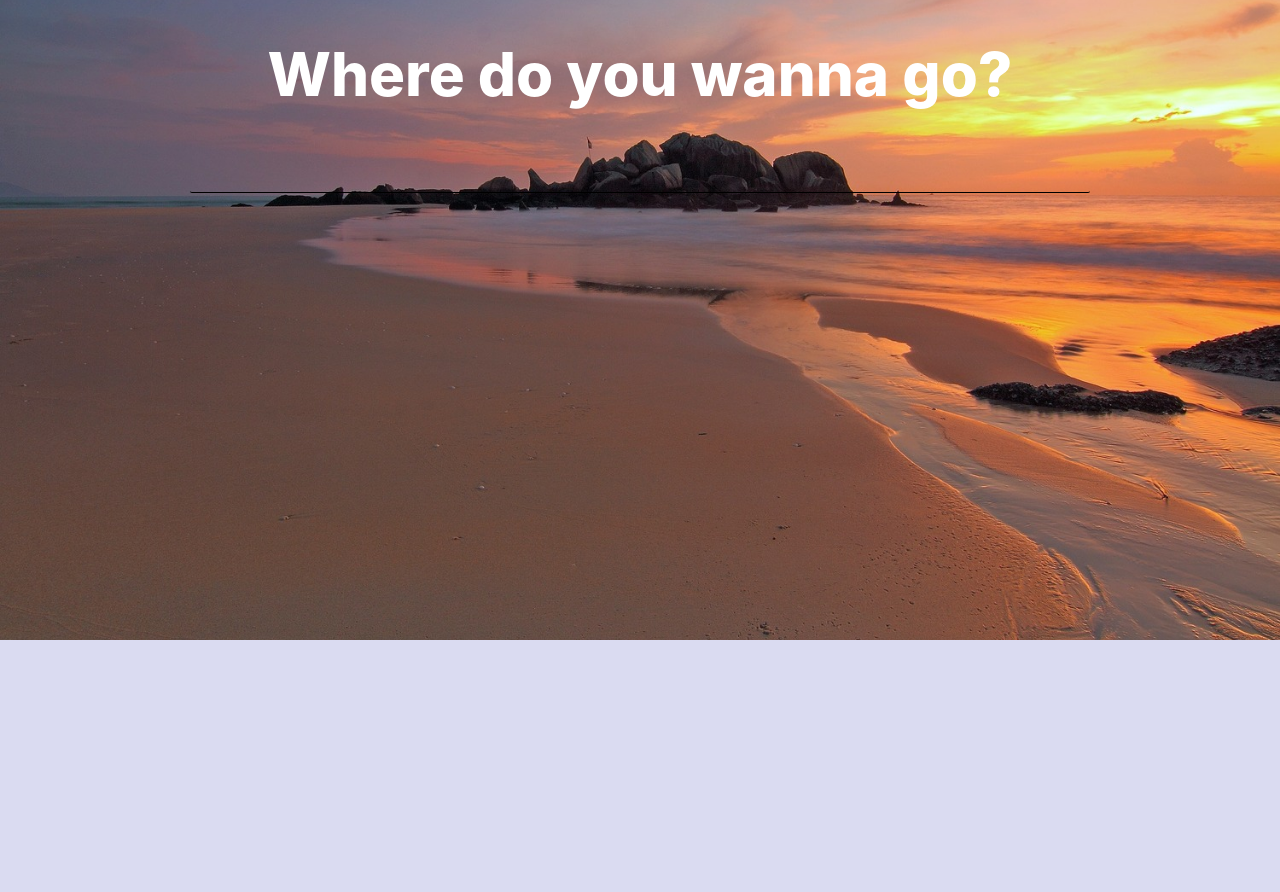
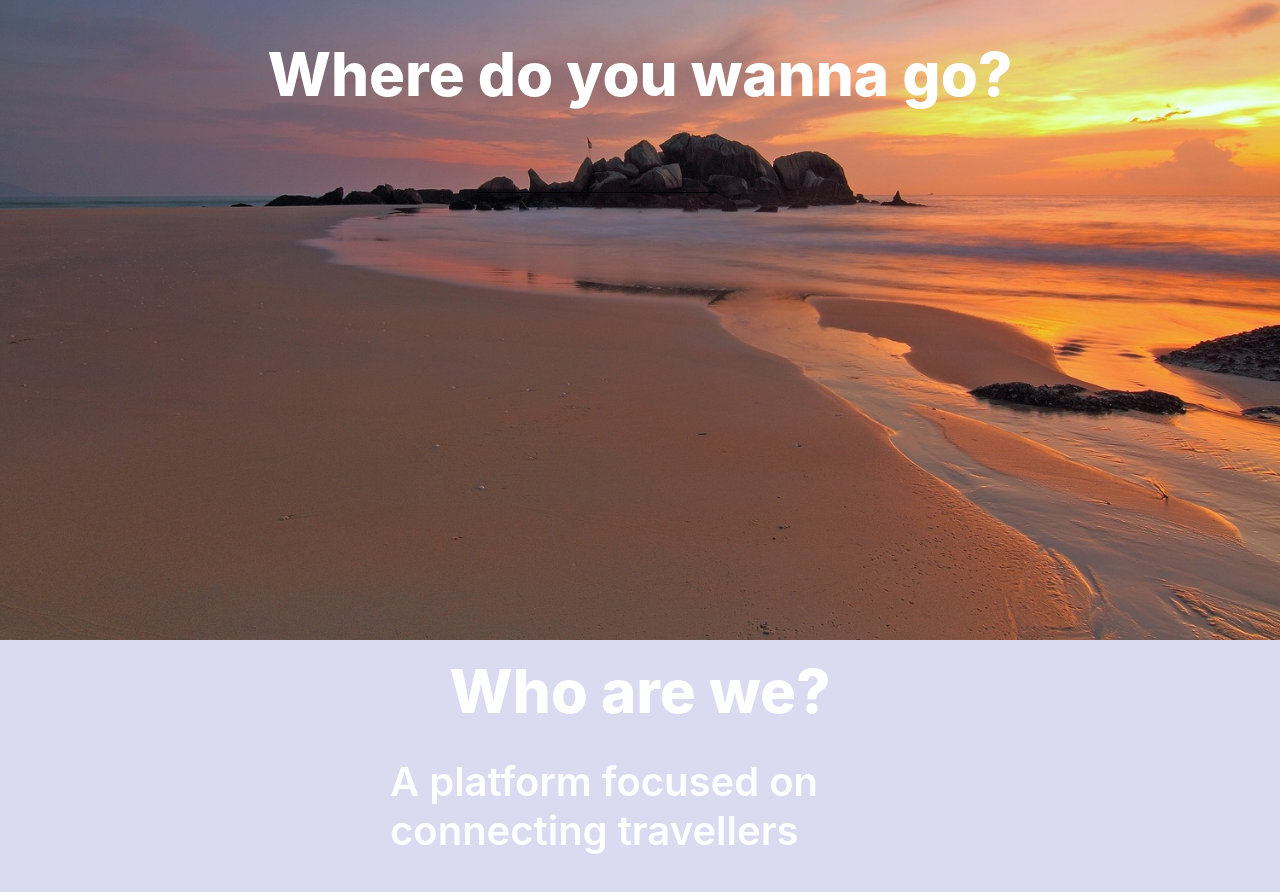
Before and after one commit to kaleckh/MyTravelSite, a React (Create React App) app: page /person/1 in a window 1280 px wide. Shown: the part 160-1052 px from the top of the page. Before the commit the page ends 800 px from the top, so only its background shows below. Built offline with nearby package versions, Linux system fonts and the light colour scheme.

Commit message:
commited

```diff
--- a/package.json
+++ b/package.json
@@ -3,6 +3,10 @@
   "version": "0.1.0",
   "private": true,
   "dependencies": {
+    "@emotion/react": "^11.10.5",
+    "@emotion/styled": "^11.10.5",
+    "@mui/icons-material": "^5.11.0",
+    "@mui/material": "^5.11.7",
     "@testing-library/jest-dom": "^5.16.5",
     "@testing-library/react": "^13.4.0",
     "@testing-library/user-event": "^13.5.0",
--- a/src/Components/Home.js
+++ b/src/Components/Home.js
@@ -6,6 +6,7 @@ import { useNavigate } from "react-router-dom";
 import { signOut } from "firebase/auth";
 import { auth } from "../Firebase";
 import Header from "./pieces/Header";
+
 
 function Home() {
   const Navigate = useNavigate();
--- a/src/Components/Home.module.css
+++ b/src/Components/Home.module.css
@@ -16,7 +16,7 @@ body {
     flex-direction: column;
     width: 100%;
     height: 100vh;
-    background-image: url("./Media/newResized.jpg");
+    background-image: url("./Media/loginphoto.jpg");
     background-size: cover;
     background-repeat: no-repeat;
     overflow: hidden;
--- a/src/Components/Person.js
+++ b/src/Components/Person.js
@@ -2,6 +2,7 @@ import styles from "./Person.module.css";
 import React, { useState, useEffect } from "react";
 import axios from "axios";
 import Header from "./pieces/Header";
+import SearchBar from "./pieces/SearchBar";
 
 import { useNavigate } from "react-router-dom";
 import { signOut, getAuth } from "firebase/auth";
@@ -65,6 +66,7 @@ function Person() {
   // }, []);
 
   return (
+    <>
       <div className={styles.wholeScreen}>
         <Header
           home={"Home"}
@@ -74,9 +76,18 @@ function Person() {
         />
         <div className={styles.container}>
           <div className={styles.title}>Where do you wanna go?</div>
-        <input type="text"  />
+          <SearchBar/>
         </div>
       </div>
+      <div className={styles.secondContainer}>
+        <div className={styles.title}>Who are we?</div>
+        <div>
+          <div className={styles.paragraph}>
+            A platform focused on connecting travellers
+          </div>
+        </div>
+      </div>
+    </>
   );
 }
 
--- a/src/Components/Person.module.css
+++ b/src/Components/Person.module.css
@@ -13,6 +13,14 @@
     font-weight: 800;
     margin: 15px;
     color: white;
+}
+
+.paragraph {
+    font-size: 40px;
+    font-weight: 600;
+    margin: 15px;
+    color: white;
+    width: 500px;
 }
 
 .container {
@@ -35,3 +43,10 @@ input {
 input:focus {
     outline: none;
 }
+
+.secondContainer {
+    height: 100vh;
+    display: flex;
+    align-items: center;
+    flex-direction: column;
+}
--- a/src/Components/pieces/Header.js
+++ b/src/Components/pieces/Header.js
@@ -1,16 +1,17 @@
 import React from "react";
+import { useNavigate } from "react-router-dom";
 import "./Header.css";
 
 
 export default function Header(props) {
-
+  const navigate = useNavigate()
 
   return (
     <header className="header">
       <div className="home">{props.home}</div>
       <div className="headerButtonContainer">
-        <div className="headerItem">{props.createTrip}</div>
-        <div className="headerItem">{props.myTrips}</div>
+        <div  className="headerItem">{props.createTrip}</div>
+        <div onClick={() => {navigate('/myTrips')}} className="headerItem">{props.myTrips}</div>
         <div className="headerItem">{props.myProfile}</div>
       </div>
     </header>
--- /dev/null
+++ b/src/Components/pieces/SearchBar.js
@@ -0,0 +1,55 @@
+import React, { useState } from "react";
+import { useNavigate } from "react-router-dom";
+import styles from "./SearchBar.module.css";
+
+export default function SearchBar() {
+  const navigate = useNavigate();
+  const [data, setData] = useState([
+    { name: "kale", location: "montana", date: "today" },
+    { name: "james", location: "lexington", date: "today" },
+    { name: "john", location: "cali", date: "today" },
+    { name: "jake", location: "gflorida", date: "today" },
+    { name: "ash", location: "utah", date: "today" },
+    { name: "kam", location: "mexico", date: "today" },
+  ]);
+  const [filteredData, setFilteredData] = useState([]);
+
+  const handleFilter = (event) => {
+    const searchWord = event.target.value;
+    const newFilter = data.filter((value) => {
+        console.log(value.location.toLowerCase().includes(searchWord.toLowerCase()))
+      return value.location.toLowerCase().includes(searchWord.toLowerCase());
+    });
+
+    if (searchWord === "") {
+      setFilteredData([]);
+    } else {
+      setFilteredData(newFilter);
+    }
+  };
+
+  return (
+    <div className={styles.search}>
+      <div className={styles.searchInput}>
+        <input
+          type="text"
+          onChange={(event) => {
+            handleFilter(event);
+          }}
+        />
+        <div className={styles.searchIcon}></div>
+      </div>
+      {filteredData.length !== 0 && (
+        <div className={styles.dataResult}>
+          {filteredData.slice(0, 15).map((item, index) => {
+            return (
+              <a className={styles.dataItem}>
+                <p>{item.location}</p>
+              </a>
+            );
+          })}
+        </div>
+      )}
+    </div>
+  );
+}
--- /dev/null
+++ b/src/Components/pieces/SearchBar.module.css
@@ -0,0 +1,25 @@
+.dataResult {
+    width: 300px;
+    height: 200px;
+    background-color: white;
+    overflow: hidden;
+    overflow-y: auto;
+    box-shadow: rgb(0, 0, 0, 0.35) 0px 5px 15px;
+}
+
+.dataResult::-webkit-scrollbar {
+    display: none;
+}
+
+.dataResult .dataItem {
+    width: 100%;
+    height: 50px;
+    display: flex;
+    align-items: center;
+    color: black;
+}
+
+a:hover {
+    background-color: lightgray;
+    cursor: pointer;
+}
```
Also changed, not shown: 1 other file (tests, documents, lock files or other folders). Lines whose indentation alone changed are shown as unchanged.
